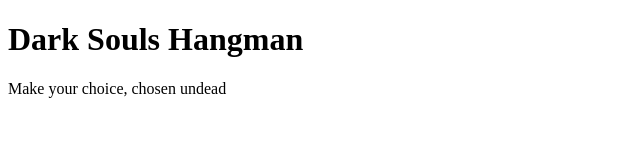
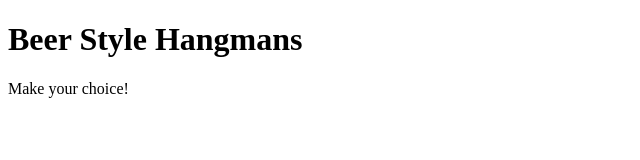
Before and after one commit to ephillipsiii/Hangman-Game, a plain HTML site: page index.html in a window 1280 px wide. Shown: the whole page, without its empty margins (0-640 px from the left). Drawn offline with Linux system fonts and the light colour scheme.

Commit message:
updated game to be beer related

```diff
--- a/assets/javascript/game.js
+++ b/assets/javascript/game.js
@@ -2,7 +2,7 @@
 // var alphabet = ['a', 'b', 'c', 'd', 'e', 'f', 'g', 'h', 'i', 'j', 'k', 'l', 'm', 'n', 'o', 'p', 'q', 'r', 's', 't', 'u', 'v', 'w', 'x', 'y', 'z'];
 
     //pool of bosses to be chosen at random
-var wordPool = ['Capra Demon', 'Nito', 'Gwyn Lord of Cinder', 'Ornstein and Smough', 'Seath the Scaleless', 'Yhorm the Giant', 'Aldrich Devourer of Gods' ];
+var wordPool = ['IPA', 'Brown', 'Stout', 'FlandersRed', 'RedAle', 'BlackIPA', 'Pilsener' ];
 
 
 document.onkeyup = function(event){
--- a/index.html
+++ b/index.html
@@ -12,7 +12,7 @@
         <!-- header container  -->
         <header>
             <h1>
-                Dark Souls Hangman
+                Beer Style Hangmans
             </h1>
         </header>
         <!-- an aside with an image of the boss chosen at random by js -->
@@ -23,7 +23,7 @@
             <!-- header for gameplay section -->
             <div class="game-header">
                 <p>
-                    Make your choice, chosen undead
+                    Make your choice!
 
                 </p>
             </div>
```
